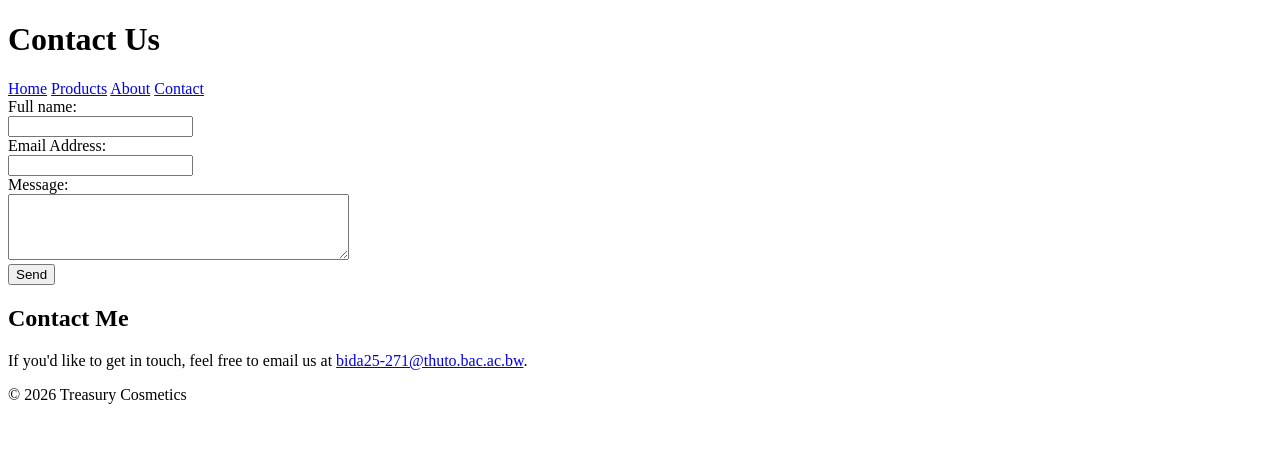
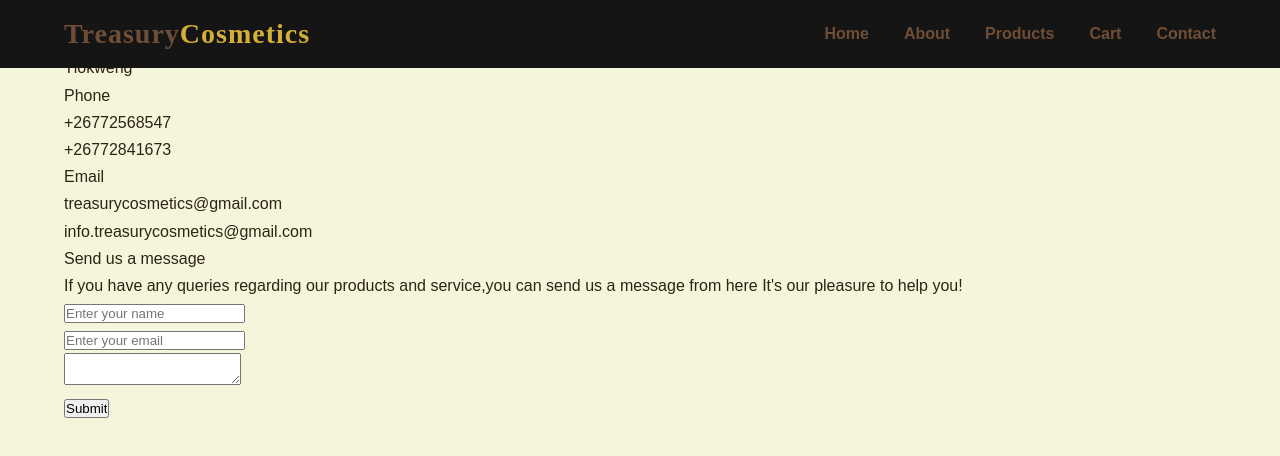
Before and after one commit to laronakakana-271/treasury-cosmetics, a plain HTML site: page OneDrive - Botswana Accountancy College/Desktop/treasury-cosmetics/contact.html in a window 1280 px wide. Drawn offline with Linux system fonts and the light colour scheme.

Commit message:
Updated content

```diff
--- a/OneDrive - Botswana Accountancy College/Desktop/treasury-cosmetics/contact.html
+++ b/OneDrive - Botswana Accountancy College/Desktop/treasury-cosmetics/contact.html
@@ -1,54 +1,85 @@
 <!DOCTYPE html>
 <html lang="en">
 <head>
-        <title>Contact Us</title>
+  <meta charset="UTF-8">
+<meta name="viewport" content="width=device-width, initial-scale=1">
+      <title>Treasury Cosmetics</title>
+       <!-- link to css file -->
+      <link rel="stylesheet" href="style.css">
       </head>
+
       <body>
+        <!-- Header -->
          <header>
-         <h1>Contact Us</h1>
+          <div class="container header-container">
+            <a href="#" class="logo">
+              <div class="logo-text">Treasury<span>Cosmetics</span></div>
+              <!-- now insert makeup icons -->
+              </a>
+
               <nav>
-                <a href="index.html">Home</a>
-                <a href="products.html">Products</a>
-                <a href="about.html">About</a>
-                <a href="contact.html">Contact</a>
+                <ul>
+                  <li><a href="index.html">Home</a></li>
+                  <li><a href="about.html">About</a></li>
+                  <li><a href="products.html">Products</a></li>
+                  <li><a href="cart.html">Cart</a></li>
+                  <li><a href="contact.html">Contact</a></li>
+                  </ul>
               </nav>
-            <form>
-                 <label for="fname">Full name:</label><br>
-        <input type="text" id="fname" name="fname"><br>
 
-        <label for="email">Email Address:</label><br>
-        <input type="email" id="email" name="email"><br>
-
-        <label for="message">Message:</label><br>
-        <textarea id="message" name="message"rows="4" cols="40"></textarea><br>
-
-        <button type="submit">Send</button>
-
-
-            </form>
-
-            <nav class="navbar navbar-expand-lg navbar-dark bg-dark">
-
+          </header>
           <div class="container">
-
+            <div class="content">
+              <div class="left-side">
+                <div class="address details">
+                  <i class="fas fa-map-market-alt"></i>
+                  <div class="topic">Address</div>
+                  <div class="text-one">Plot 4689,Mafitlhakgosi</div>
+                  <div class="text-two">Tlokweng</div>
+            </div>
+                <div class="phone details">
+                  <i class="fas fa-phone-alt"></i>
+                  <div class="topic">Phone</div>
+                  <div class="text-one">+26772568547</div>
+                  <div class="text-two">+26772841673</div>
                 </div>
 
- <main>
-
-        <main class="container my-5">
-
-<h2>Contact Me</h2>
-
-<p>If you'd like to get in touch, feel free to email us at <a href="mailto:bida25-271@thuto.bac.ac.bw" class="btn btn-success">bida25-271@thuto.bac.ac.bw</a>.</p>
-
-    </main>
+                <div class="email details">
+                  <i class="fas fa-envelope-alt"></i>
+                  <div class="topic">Email</div>
+                  <div class="text-one">treasurycosmetics@gmail.com</div>
+                  <div class="text-two">info.treasurycosmetics@gmail.com</div>
+                </div>
+              </div>
+              <div class="right-side">
+                <div class="topic-text">Send us a message</div>
+                <p>If you have any queries regarding our products and service,you can send us a message from here
+                  It's our pleasure to help you!</p>
+              <form action="#">
+                <div class="input-box">
+                  <input type="text" placeholder="Enter your name">
+                </div>
+              </form>
+              <div class="input-box">
+                  <input type="text" placeholder="Enter your email">
+                </div>
+              </form>
+              <div class="input-box message-box">
+                  <textarea></textarea>
+                </div>
+              </form>
+              <div class="button">
+                  <input type="button" value="Submit">
+                </div>
+              </div>
+            </div>
+              </form>
 
 
 
-    <footer>
 
-        <p>&copy; 2026 Treasury Cosmetics</p>
 
-         </footer>
-    </body>
-</html>
+            </div>
+              </div>
+            </div>
+          </div>
```
Lines whose indentation alone changed are shown as unchanged.
